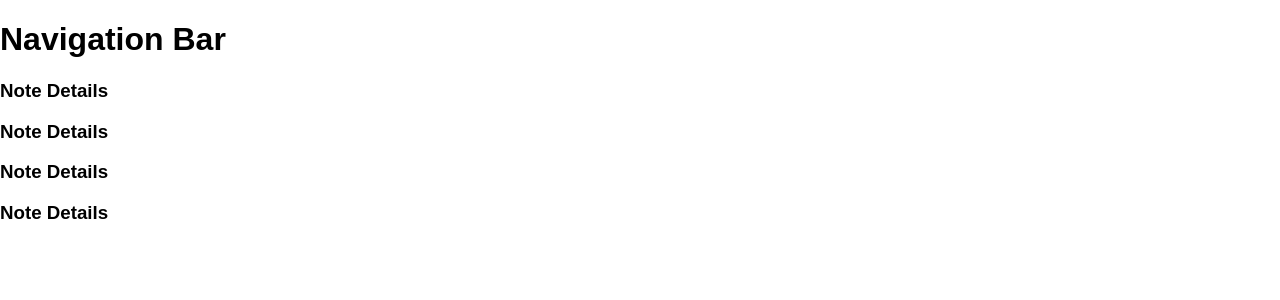
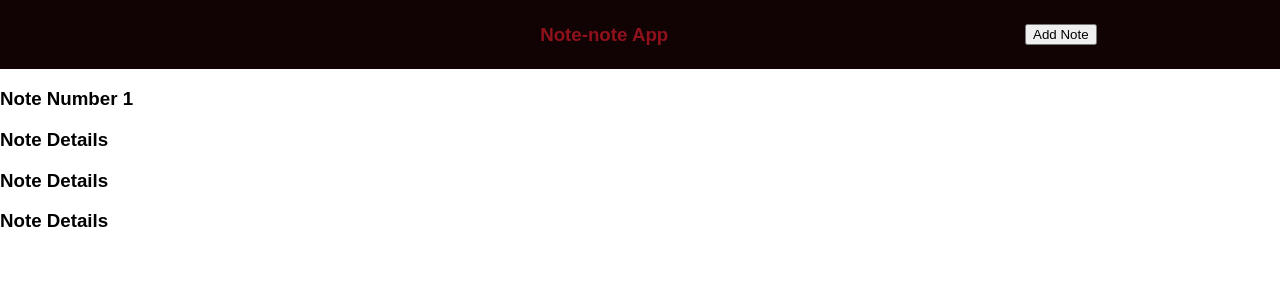
Before and after one commit to Spinaldash/note-note, a React (Create React App) app: page /note/1 in a window 1280 px wide. Shown: the top 300 px of the page. Built offline with nearby package versions, Linux system fonts and the light colour scheme.

Commit message:
scaffolding out navbar

```diff
--- /dev/null
+++ b/src/assets/Header.css
@@ -0,0 +1,8 @@
+.bar {
+  display: flex;
+  align-items: center;
+  justify-content: space-around;
+  background-color: #110303;
+  color: rgb(143, 17, 28);
+  padding: 5px;
+}
--- a/src/components/Header.js
+++ b/src/components/Header.js
@@ -1,10 +1,14 @@
 import React, { Component } from 'react';
 import logo from '../assets/logo.svg';
-// import '../assets/Header.css';
+import '../assets/Header.css';
 
 const Header = () => (
   <div>
-    <h1>Navigation Bar</h1>
+    <nav className='bar'>
+      <div class="icon icon-1"></div>
+      <h3>Note-note App</h3>
+      <button className="add-button">Add Note</button>
+    </nav>
   </div>
 )
 
--- a/src/components/NoteDetail.js
+++ b/src/components/NoteDetail.js
@@ -2,13 +2,16 @@ import React, { Component } from 'react';
 import logo from '../assets/logo.svg';
 // import '../assets/NoteDetail.css';
 
-const NoteDetail = () => (
+const NoteDetail = (props) => {
+  const noteId = props.match.params.id
+  return (
     <div>
-    <h3>Note Details</h3>
+      <h3>Note Number {noteId}</h3>
       <h3>Note Details</h3>
       <h3>Note Details</h3>
       <h3>Note Details</h3>
     </div>
   )
+}
 
 export default NoteDetail;
```
Lines whose indentation alone changed are shown as unchanged.
